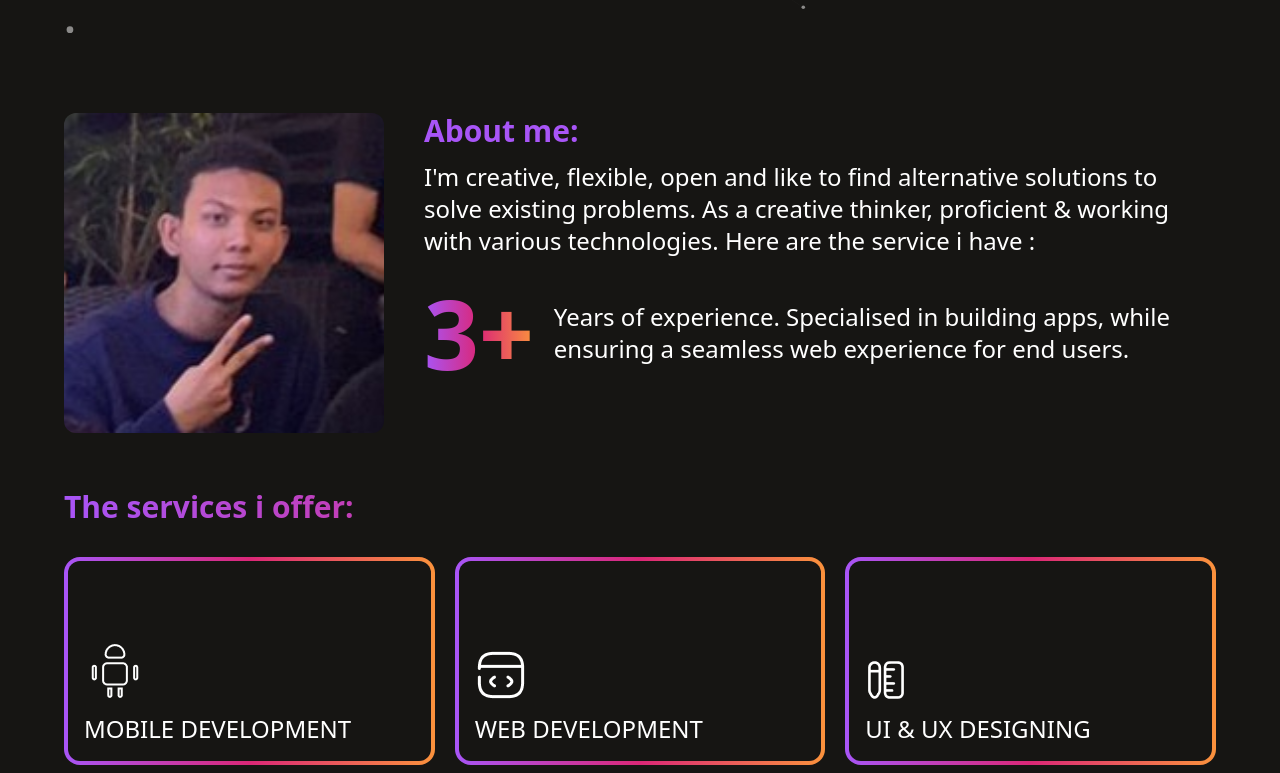
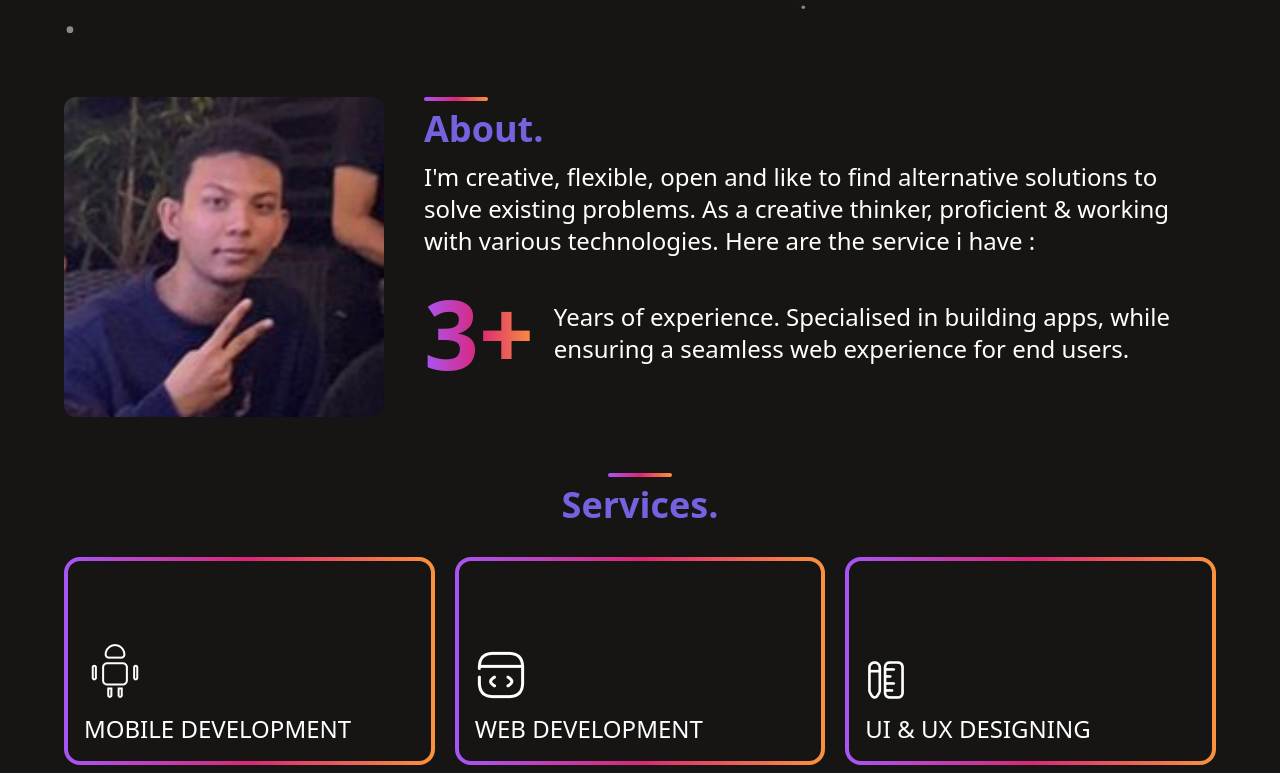
Before and after one commit to AdamAbd/react-portfolio-website-tailwind-main, a React (Vite) app: page / in a window 1280 px wide. Shown: the part 767-1540 px from the top of the page. Built offline with nearby package versions, Linux system fonts and the light colour scheme.

Commit message:
update title

```diff
--- a/src/components/About.jsx
+++ b/src/components/About.jsx
@@ -2,19 +2,35 @@ import React from "react";
 import Services from "./Services";
 
 import adam from "../assets/adam.jpeg";
+import Title from "./Title";
 
-const About = () => {
-  const skills = [
-    { name: "UI & UX DESIGNING", image: "/src/assets/icons/ruler-pen.png" },
-    { name: "WEB DEVELOPMENT", image: "/src/assets/icons/code.png" },
-    { name: "MOBILE DEVELOPMENT", image: "/src/assets/icons/android.png" },
+import android from "../assets/icons/android.png";
+import code from "../assets/icons/code.png";
+import design from "../assets/icons/ruler-pen.png";
+
+const services = [
   {
-      name: "WEB SCRAPING WITH PYTHON",
-      image: "/src/assets/icons/python-svg.png",
+    name: "MOBILE DEVELOPMENT",
+    description:
+      "I am an expert mobile developer. I have experience using Flutter and React Native.",
+    image: android,
+  },
+  {
+    name: "WEB DEVELOPMENT",
+    description:
+      "I create beautiful iterfaces with simple HTML, CSS, & JavaScript and also frameworks like Angular and ReactJS",
+    image: code,
+  },
+  {
+    name: "UI & UX DESIGNING",
+    description: "I design beautiful web iterfaces with Figma",
+    image: design,
   },
 ];
+
+function About() {
   return (
-    <div className="container mx-auto my-20" id="about">
+    <div className="container mx-auto my-16" id="about">
       <div className="flex flex-col md:flex-row gap-10">
         <img
           src={adam}
@@ -22,9 +38,7 @@ const About = () => {
           className="w-64 md:w-80 h-64 md:h-80 rounded-xl object-cover"
         />
         <div>
-          <h2 className="text-purple-500 font-semibold text-2xl md:text-3xl">
-            About me:
-          </h2>
+          <Title title="About." />
           <h3 className="text-lg md:text-2xl text-white mt-3">
             I'm creative, flexible, open and like to find alternative solutions
             to solve existing problems. As a creative thinker, proficient &
@@ -42,25 +56,25 @@ const About = () => {
         </div>
       </div>
 
-      {/* skills */}
-      {/* <div className="flex flex-col md:flex-row ">
-        {skills.map((skill, index) => (
+      {/* services section */}
+      <div className="mt-14">
+        <Title title="Services." isCenter />
+        <div className="grid md:grid-cols-3 mt-8 gap-5">
+          {services.map((service, index) => (
             <div
               key={index}
-            className="md:w-[256px] md:h-[254px] bg-light hover:bg-primary flex flex-col items-baseline justify-end md:m-3 my-3 p-5 shadow-sm skills transition-all duration-500"
+              className="relative h-52 p-1 rounded-2xl bg-gradient-to-r from-purple-500 via-pink-600 to-orange-400"
             >
-            <img src={skill.image} alt={skill.name} />
-            <p className="mt-3 text-2xl text-white font-semibold">
-              {skill.name}
-            </p>
+              <div className="bg-scaffold w-full h-full flex flex-col justify-end items-start rounded-xl p-4">
+                <img src={service.image} alt="" className="mb-3" />
+                <h3 className="text-2xl text-white">{service.name}</h3>
+              </div>
             </div>
           ))}
-      </div> */}
-
-      {/* services section */}
-      <Services />
+        </div>
+      </div>
     </div>
   );
-};
+}
 
 export default About;
--- a/src/components/Projects.jsx
+++ b/src/components/Projects.jsx
@@ -4,6 +4,7 @@ import ecohero from "../assets/projects/eco_hero.svg";
 import emagz from "../assets/projects/emagz.svg";
 import xaabee from "../assets/projects/xaabee.svg";
 import rwoods from "../assets/projects/3rwoods.svg";
+import Title from "./Title";
 
 const Projects = () => {
   const projects = [
@@ -41,10 +42,8 @@ const Projects = () => {
     },
   ];
   return (
-    <div className="container mx-auto my-8" id="projects">
-      <h2 className="text-transparent bg-clip-text bg-gradient-to-r from-purple-500 via-pink-600 to-orange-400 font-semibold text-3xl mt-16">
-        Featured projects:
-      </h2>
+    <div className="container mx-auto my-16" id="projects">
+      <Title title="Projects." />
 
       {/* featured projects */}
       <div className="grid grid-cols-1 md:grid-cols-2 gap-10 my-6 items-start justify-center">
@@ -69,15 +68,12 @@ const Projects = () => {
               <div className="flex flex-row mt-3 gap-3 md:gap-2.5">
                 {project.tags.map((data, index) => {
                   return (
-                    <a
+                    <div
                       key={index}
-                      href="https://www.upwork.com/freelancers/~01554cc98ccc5eb306"
-                      target="_blank"
-                      rel="noopener noreferrer"
                       className="text-white border font-medium rounded-3xl text-sm px-4 py-1.5 text-center"
                     >
                       {data}
-                    </a>
+                    </div>
                   );
                 })}
               </div>
--- /dev/null
+++ b/src/components/Title.jsx
@@ -0,0 +1,14 @@
+import React from "react";
+
+function Title({ title, isCenter = false }) {
+  return (
+    <div
+      className={`flex flex-col ${isCenter ? "items-center text-center" : ""}`}
+    >
+      <div className="w-16 h-1 bg-gradient-to-r from-purple-500 via-pink-600 to-orange-400 mb-2 rounded" />
+      <h2 className="text-primary font-semibold text-4xl">{title}</h2>
+    </div>
+  );
+}
+
+export default Title;
```
Lines whose indentation alone changed are shown as unchanged.
